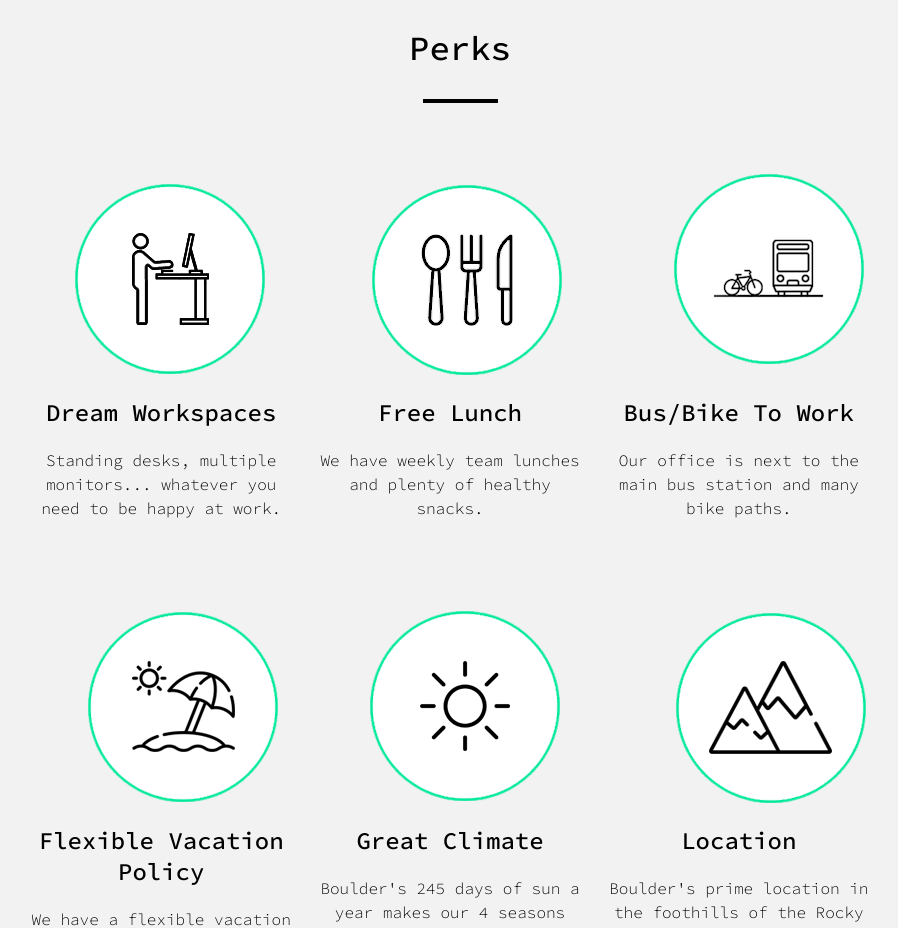
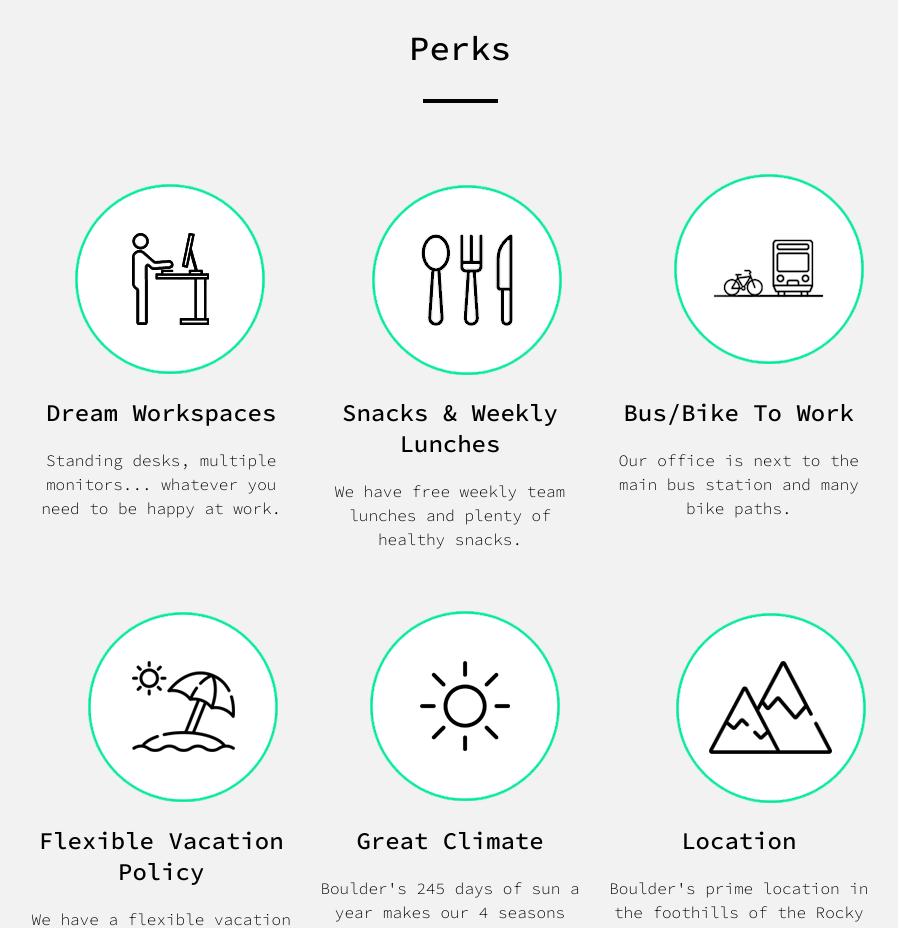
Before and after one commit to PickNikRobotics/beta_moveit_website, a Jekyll site: the page built from jobs/jobs.md, in a window 1280 px wide. Shown: the part 1536-2464 px from the top of the page, without its empty margins (180-1078 px from the left). Built offline with Jekyll 4.4.1, drawn with Linux system fonts in a browser that asks for light colours; nearby versions of some CDN libraries.

Commit message:
Clarify free lunch isn't everyday

```diff
--- a/jobs/jobs.md
+++ b/jobs/jobs.md
@@ -286,11 +286,11 @@ permalink: /jobs/
             </div>
             <div class="perksCol">
                 <div class="perksSub">
-                Free Lunch
+                Snacks & Weekly Lunches
                 </div>
                 <br>
                 <div class="perksDesc">
-                We have weekly team lunches and plenty of healthy snacks.
+                We have free weekly team lunches and plenty of healthy snacks.
                 </div>
             </div>
             <div class="perksCol">
```
